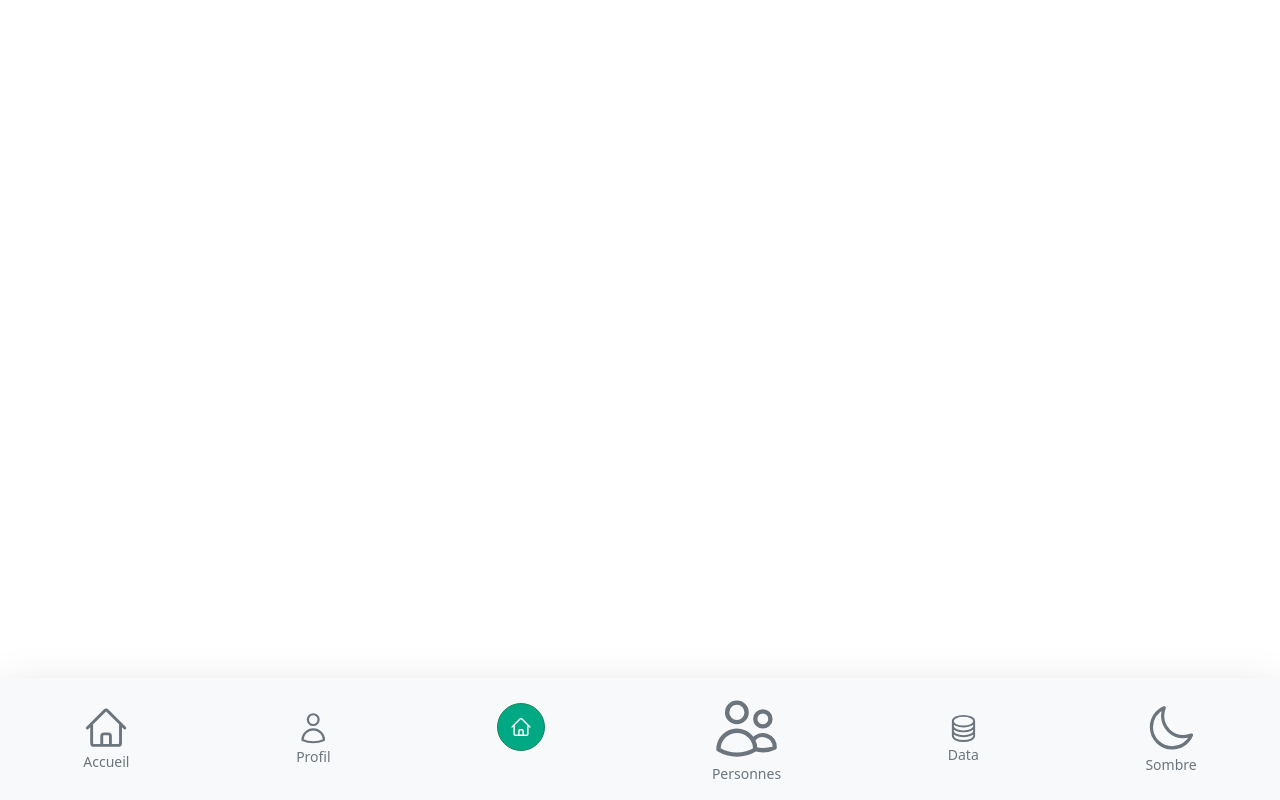
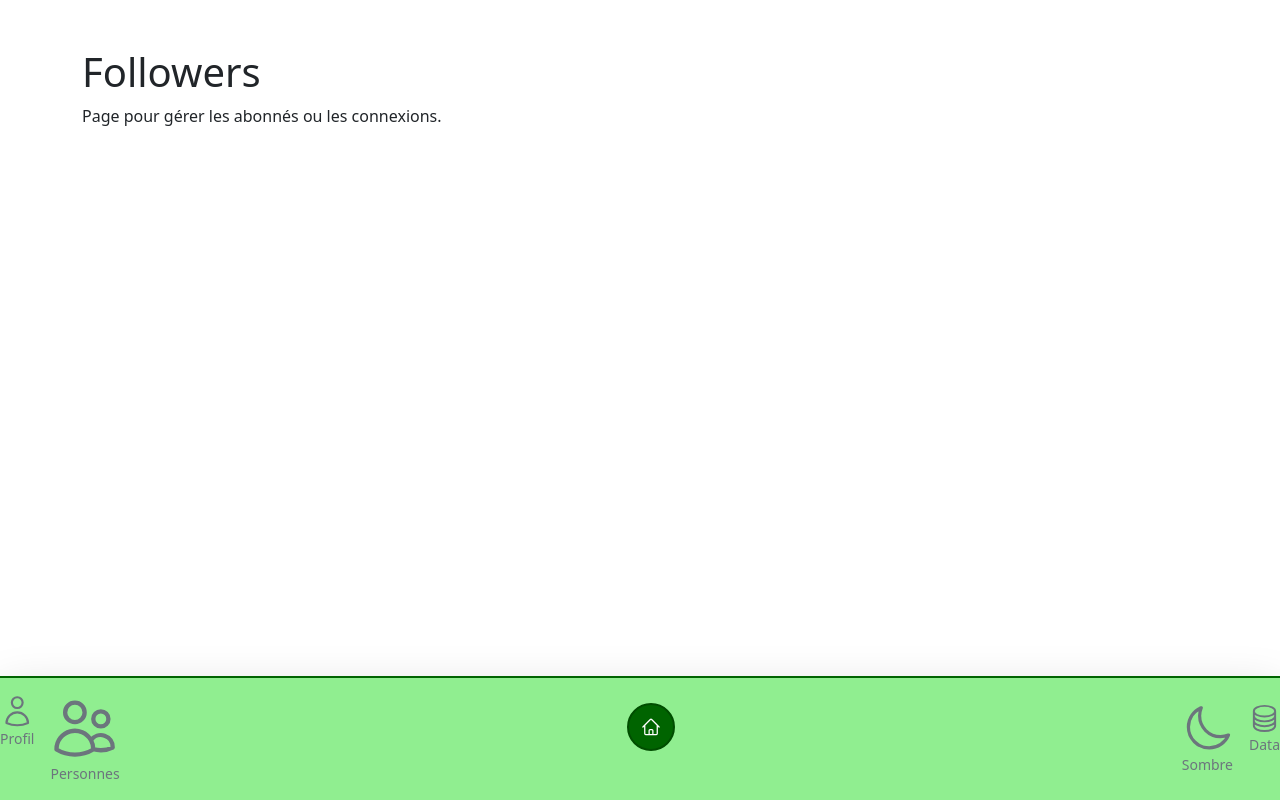
Before and after one commit to BelikanM/SETRAFUSER, a React (Create React App) app: page /followers in a window 1280 px wide. Built offline with nearby package versions, Linux system fonts and the light colour scheme.

Commit message:
Mise à jour des fichiers

```diff
--- a/src/App.js
+++ b/src/App.js
@@ -7,6 +7,10 @@ import Home from "./pages/Home";
 import Profile from "./pages/Profile";
 import People from "./pages/People";
 import Data from "./pages/Data";
+import Engins from "./pages/Engins";
+import GPS from "./pages/GPS";
+import News from "./pages/News";
+import Followers from "./pages/Followers";
 
 function App() {
   return (
@@ -18,6 +22,10 @@ function App() {
             <Route path="/profile" element={<Profile />} />
             <Route path="/people" element={<People />} />
             <Route path="/data" element={<Data />} />
+            <Route path="/engins" element={<Engins />} />
+            <Route path="/gps" element={<GPS />} />
+            <Route path="/news" element={<News />} />
+            <Route path="/followers" element={<Followers />} />
           </Routes>
           <FooterNav />
         </div>
--- a/src/components/FooterNav.js
+++ b/src/components/FooterNav.js
@@ -1,7 +1,8 @@
+// src/components/FooterNav.js
 import React, { useState, useContext } from "react";
 import { NavLink } from "react-router-dom";
 import { motion, AnimatePresence } from "framer-motion";
-import { HomeIcon, UserIcon, UsersIcon, CircleStackIcon, SunIcon, MoonIcon } from "@heroicons/react/24/outline";
+import { HomeIcon, UserIcon, UsersIcon, CircleStackIcon, SunIcon, MoonIcon, TruckIcon, MapPinIcon, NewspaperIcon, UserGroupIcon } from "@heroicons/react/24/outline";
 import { ThemeContext } from "../context/ThemeContext";
 
 const FooterNav = () => {
@@ -25,18 +26,47 @@ const FooterNav = () => {
     { path: "/data", icon: CircleStackIcon, label: "Data" },
   ];
 
+  const leftNavItems = [
+    { path: "/engins", icon: TruckIcon, label: "Engins" },
+    { path: "/gps", icon: MapPinIcon, label: "GPS" },
+  ];
+
+  const rightNavItems = [
+    { path: "/news", icon: NewspaperIcon, label: "Actualités" },
+    { path: "/followers", icon: UserGroupIcon, label: "Followers" },
+  ];
+
+  const navItemVariants = {
+    hidden: { opacity: 0, y: 20 },
+    visible: { opacity: 1, y: 0 },
+    exit: { opacity: 0, y: 20 },
+  };
+
   return (
     <>
-      {/* Barre de navigation principale */}
       <motion.nav
         initial={{ y: 100 }}
         animate={{ y: 0 }}
         transition={{ type: "spring", stiffness: 120 }}
-        className={`fixed-bottom navbar navbar-expand ${isDarkMode ? "bg-dark" : "bg-light"} shadow-lg d-flex justify-content-around align-items-center py-3`}
+        className={`fixed-bottom navbar navbar-expand shadow-lg d-flex justify-content-between align-items-center py-3`}
+        style={{
+          backgroundColor: "#90EE90",
+          borderTop: "2px solid #006400",
+        }}
       >
-        {navItems.slice(0, 2).map((item) => (
+        <div className="d-flex gap-3">
+          <AnimatePresence>
+            {isCircleOpen
+              ? leftNavItems.map((item) => (
+                  <motion.div
+                    key={item.path}
+                    variants={navItemVariants}
+                    initial="hidden"
+                    animate="visible"
+                    exit="exit"
+                    transition={{ duration: 0.3 }}
+                  >
                     <NavLink
-            key={item.path}
                       to={item.path}
                       className={({ isActive }) =>
                         `nav-link d-flex flex-column align-items-center ${isActive ? "active" : ""}`
@@ -45,23 +75,18 @@ const FooterNav = () => {
                       <item.icon className="w-6 h-6" />
                       <span className="small">{item.label}</span>
                     </NavLink>
-        ))}
-
-        {/* Bouton central */}
-        <motion.button
-          whileHover={{ scale: 1.1 }}
-          whileTap={{ scale: 0.9 }}
-          onClick={toggleCircleNav}
-          className="btn btn-success rounded-circle d-flex align-items-center justify-content-center"
-          style={{ width: "48px", height: "48px", marginTop: "-24px", backgroundColor: "var(--whatsapp-green)" }}
-          aria-label="Toggle circular navigation"
+                  </motion.div>
+                ))
+              : navItems.slice(1, 3).map((item) => (
+                  <motion.div
+                    key={item.path}
+                    variants={navItemVariants}
+                    initial="hidden"
+                    animate="visible"
+                    exit="exit"
+                    transition={{ duration: 0.3 }}
                   >
-          <HomeIcon className="w-6 h-6 text-white" />
-        </motion.button>
-
-        {navItems.slice(2).map((item) => (
                     <NavLink
-            key={item.path}
                       to={item.path}
                       className={({ isActive }) =>
                         `nav-link d-flex flex-column align-items-center ${isActive ? "active" : ""}`
@@ -70,9 +95,60 @@ const FooterNav = () => {
                       <item.icon className="w-6 h-6" />
                       <span className="small">{item.label}</span>
                     </NavLink>
+                  </motion.div>
                 ))}
+          </AnimatePresence>
+        </div>
 
-        {/* Toggle thème */}
+        <motion.button
+          whileHover={{ scale: 1.1 }}
+          whileTap={{ scale: 0.9 }}
+          onClick={toggleCircleNav}
+          className="btn rounded-circle d-flex align-items-center justify-content-center"
+          style={{
+            width: "48px",
+            height: "48px",
+            marginTop: "-24px",
+            backgroundColor: "#006400",
+            border: "2px solid #004d00",
+          }}
+          aria-label="Toggle circular navigation"
+        >
+          <HomeIcon className="w-6 h-6 text-white" />
+        </motion.button>
+
+        <div className="d-flex gap-3">
+          <AnimatePresence>
+            {isCircleOpen
+              ? rightNavItems.map((item) => (
+                  <motion.div
+                    key={item.path}
+                    variants={navItemVariants}
+                    initial="hidden"
+                    animate="visible"
+                    exit="exit"
+                    transition={{ duration: 0.3 }}
+                  >
+                    <NavLink
+                      to={item.path}
+                      className={({ isActive }) =>
+                        `nav-link d-flex flex-column align-items-center ${isActive ? "active" : ""}`
+                      }
+                    >
+                      <item.icon className="w-6 h-6" />
+                      <span className="small">{item.label}</span>
+                    </NavLink>
+                  </motion.div>
+                ))
+              : [
+                  <motion.div
+                    key="theme"
+                    variants={navItemVariants}
+                    initial="hidden"
+                    animate="visible"
+                    exit="exit"
+                    transition={{ duration: 0.3 }}
+                  >
                     <motion.button
                       whileHover={{ scale: 1.1 }}
                       whileTap={{ scale: 0.9 }}
@@ -83,9 +159,33 @@ const FooterNav = () => {
                       {isDarkMode ? <SunIcon className="w-6 h-6" /> : <MoonIcon className="w-6 h-6" />}
                       <span className="small">{isDarkMode ? "Clair" : "Sombre"}</span>
                     </motion.button>
+                  </motion.div>,
+                  <motion.div
+                    key={navItems[3].path}
+                    variants={navItemVariants}
+                    initial="hidden"
+                    animate="visible"
+                    exit="exit"
+                    transition={{ duration: 0.3 }}
+                  >
+                    <NavLink
+                      to={navItems[3].path}
+                      className={({ isActive }) =>
+                        `nav-link d-flex flex-column align-items-center ${isActive ? "active" : ""}`
+                      }
+                    >
+                      {(() => {
+                        const IconComponent = navItems[3].icon; // Stocke le composant dans une variable avec majuscule
+                        return <IconComponent className="w-6 h-6" />;
+                      })()}
+                      <span className="small">{navItems[3].label}</span>
+                    </NavLink>
+                  </motion.div>,
+                ]}
+          </AnimatePresence>
+        </div>
       </motion.nav>
 
-      {/* Navigation circulaire arc-en-ciel */}
       <AnimatePresence>
         {isCircleOpen && (
           <motion.div
@@ -98,11 +198,16 @@ const FooterNav = () => {
           >
             <div className="position-relative w-100 h-100">
               <motion.div
-                className="position-absolute w-100 h-100 circular-nav rounded-circle"
+                className="position-absolute w-100 h-100 rounded-circle"
                 initial={{ rotate: -90 }}
                 animate={{ rotate: 0 }}
                 transition={{ duration: 0.5 }}
-                style={{ transformOrigin: "bottom right", transform: "scale(0.75)" }}
+                style={{
+                  backgroundColor: "#90EE90",
+                  border: "2px solid #006400",
+                  transformOrigin: "bottom right",
+                  transform: "scale(0.75)",
+                }}
               />
               <div className="position-absolute w-100 h-100 d-flex flex-column align-items-end justify-content-center gap-3 pe-4">
                 {circleNavItems.map((item, index) => (
@@ -114,7 +219,7 @@ const FooterNav = () => {
                   >
                     <NavLink
                       to={item.path}
-                      className="d-flex align-items-center gap-2 text-white"
+                      className="d-flex align-items-center gap-2 text-dark"
                       style={{ textDecoration: "none" }}
                       onClick={() => setIsCircleOpen(false)}
                     >
--- a/src/index.css
+++ b/src/index.css
@@ -1,3 +1,28 @@
+/* src/index.css */
+.navbar {
+  position: fixed;
+  bottom: 0;
+  width: 100%;
+  box-shadow: 0 -2px 5px rgba(0, 0, 0, 0.2);
+}
+.nav-link {
+  color: #000;
+  text-decoration: none;
+}
+.nav-link.active {
+  color: #006400;
+  font-weight: bold;
+}
+.d-flex {
+  display: flex;
+}
+.gap-2 {
+  gap: 0.5rem;
+}
+.text-xs {
+  font-size: 0.75rem;
+}
+
 body {
   margin: 0;
   font-family: -apple-system, BlinkMacSystemFont, 'Segoe UI', 'Roboto', 'Oxygen',
--- a/src/index.js
+++ b/src/index.js
@@ -3,7 +3,7 @@ import ReactDOM from 'react-dom/client';
 import './index.css';
 import App from './App';
 import 'bootstrap/dist/css/bootstrap.min.css';
-
+import './index.css';
 const root = ReactDOM.createRoot(document.getElementById('root'));
 root.render(
   <React.StrictMode>
--- /dev/null
+++ b/src/pages/Engins.js
@@ -0,0 +1,12 @@
+import React from "react";
+
+function Engins() {
+  return (
+    <div className="container mt-5">
+      <h1>Engins</h1>
+      <p>Page dédiée à la gestion des engins.</p>
+    </div>
+  );
+}
+
+export default Engins;
--- /dev/null
+++ b/src/pages/Followers.js
@@ -0,0 +1,12 @@
+import React from "react";
+
+function Followers() {
+  return (
+    <div className="container mt-5">
+      <h1>Followers</h1>
+      <p>Page pour gérer les abonnés ou les connexions.</p>
+    </div>
+  );
+}
+
+export default Followers;
--- /dev/null
+++ b/src/pages/GPS.js
@@ -0,0 +1,12 @@
+import React from "react";
+
+function GPS() {
+  return (
+    <div className="container mt-5">
+      <h1>GPS</h1>
+      <p>Page pour le suivi GPS des engins ou des utilisateurs.</p>
+    </div>
+  );
+}
+
+export default GPS;
--- /dev/null
+++ b/src/pages/News.js
@@ -0,0 +1,12 @@
+import React from "react";
+
+function News() {
+  return (
+    <div className="container mt-5">
+      <h1>Actualités</h1>
+      <p>Page pour afficher les dernières actualités.</p>
+    </div>
+  );
+}
+
+export default News;
```
Lines whose indentation alone changed are shown as unchanged.
